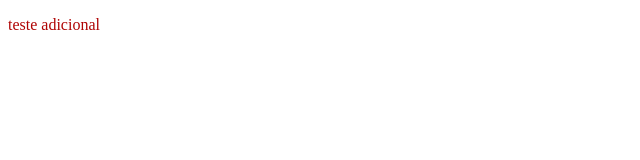
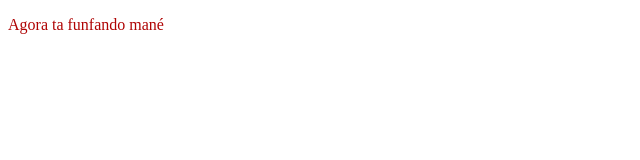
Before and after one commit to Manuel-fulo/html-css-alura, a plain HTML site: page index.html in a window 1280 px wide. Shown: the full height of the page, 0-640 px from the left. Drawn offline with Linux system fonts and the light colour scheme.

Commit message:
Funfando

```diff
--- a/index.html
+++ b/index.html
@@ -5,9 +5,7 @@
         <link rel="stylesheet" href="style.css">
     </head>
     <BODY>
-        <p>teste adicional
-
-        </p>
+        <p>Agora ta funfando mané </p>
 
     </BODY>
 
```
